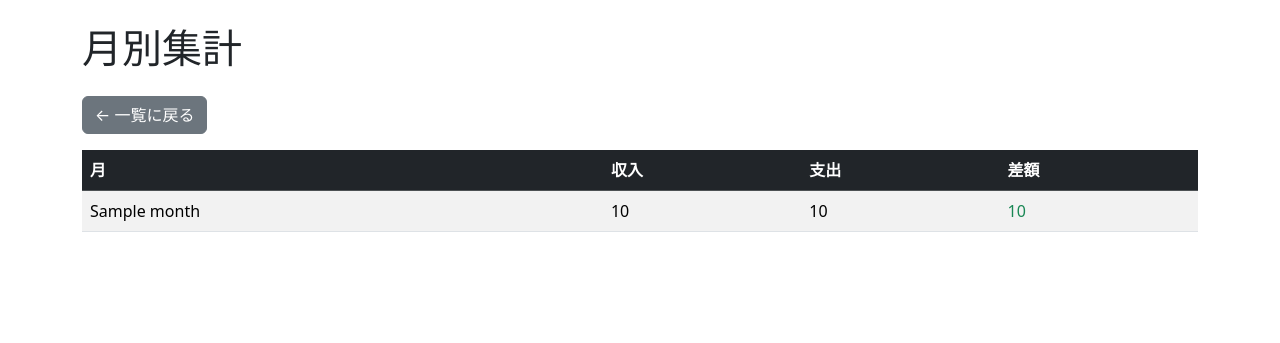
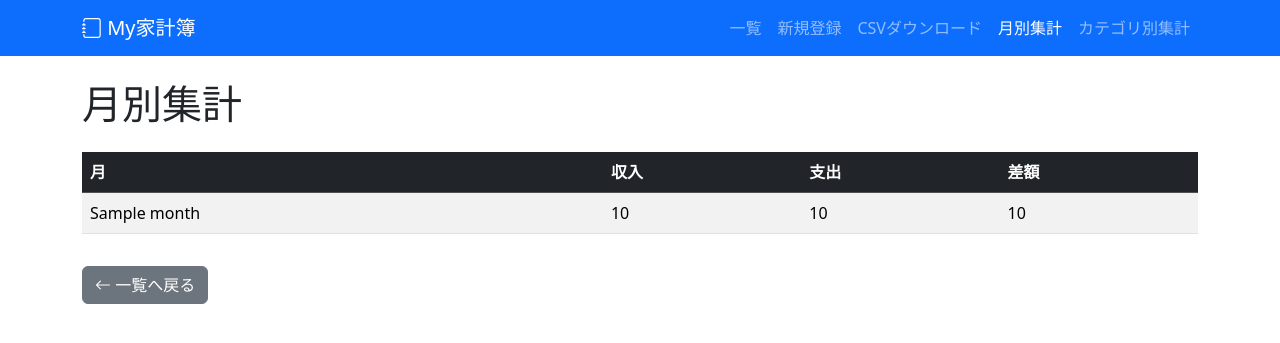
Before and after one commit to y-hirabayashi/kakeibo-app, a Flask app: template kakeibo-app/app/templates/summary.html in a window 1280 px wide. Shown: the top 343 px of the page. Run offline with Flask 3, Linux system fonts and the light colour scheme; the template is opened without the code that fills it: most values are stand-ins (such as "Sample title", 1, 10 or a date in 2020).

Commit message:
Update summary.html

```diff
--- a/kakeibo-app/app/templates/summary.html
+++ b/kakeibo-app/app/templates/summary.html
@@ -4,12 +4,31 @@
   <meta charset="utf-8">
   <title>月別集計</title>
   <link href="https://cdn.jsdelivr.net/npm/bootstrap@5.3.2/dist/css/bootstrap.min.css" rel="stylesheet">
+  <link rel="stylesheet" href="https://cdn.jsdelivr.net/npm/bootstrap-icons@1.11.3/font/bootstrap-icons.css">
 </head>
 <body>
+  <nav class="navbar navbar-expand-lg navbar-dark bg-primary mb-4">
+    <div class="container">
+      <a class="navbar-brand" href="/"><i class="bi bi-journal"></i> My家計簿</a>
+      <button class="navbar-toggler" type="button" data-bs-toggle="collapse" data-bs-target="#navbarNav"
+              aria-controls="navbarNav" aria-expanded="false" aria-label="Toggle navigation">
+        <span class="navbar-toggler-icon"></span>
+      </button>
+      <div class="collapse navbar-collapse" id="navbarNav">
+        <ul class="navbar-nav ms-auto">
+          <li class="nav-item"><a class="nav-link" href="/">一覧</a></li>
+          <li class="nav-item"><a class="nav-link" href="/add">新規登録</a></li>
+          <li class="nav-item"><a class="nav-link" href="/export">CSVダウンロード</a></li>
+          <li class="nav-item"><a class="nav-link active" aria-current="page" href="/summary">月別集計</a></li>
+          <li class="nav-item"><a class="nav-link" href="/category_summary">カテゴリ別集計</a></li>
+        </ul>
+      </div>
+    </div>
+  </nav>
+
   <div class="container mt-4">
-    <h1 class="mb-4">月別集計</h1>
-    <a href="/" class="btn btn-secondary mb-3">← 一覧に戻る</a>
-    <div class="table-responsive">
+    <h1>月別集計</h1>
+    <div class="table-responsive mt-4">
       <table class="table table-striped table-hover">
         <thead class="table-dark">
           <tr>
@@ -21,19 +40,19 @@
         </thead>
         <tbody>
           {% for month, data in summary %}
-          {% set balance = data['収入'] - data['支出'] %}
           <tr>
             <td>{{ month }}</td>
             <td>{{ "{:,}".format(data['収入']) }}</td>
             <td>{{ "{:,}".format(data['支出']) }}</td>
-            <td class="{{ 'text-success' if balance >= 0 else 'text-danger' }}">
-              {{ "{:,}".format(balance) }}
-            </td>
+            <td>{{ "{:,}".format(data['収入'] - data['支出']) }}</td>
           </tr>
           {% endfor %}
         </tbody>
       </table>
     </div>
+    <a href="/" class="btn btn-secondary mt-3"><i class="bi bi-arrow-left"></i> 一覧へ戻る</a>
   </div>
+
+  <script src="https://cdn.jsdelivr.net/npm/bootstrap@5.3.2/dist/js/bootstrap.bundle.min.js"></script>
 </body>
 </html>
```
